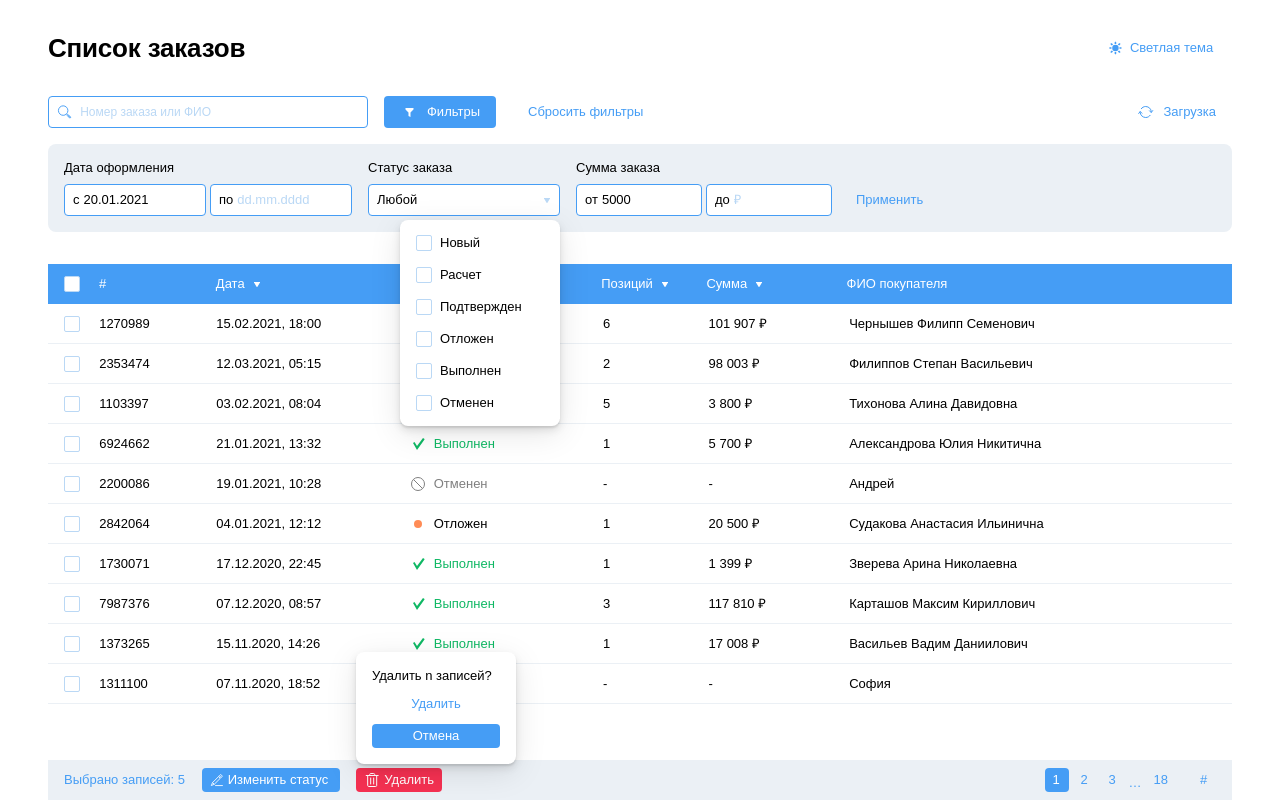
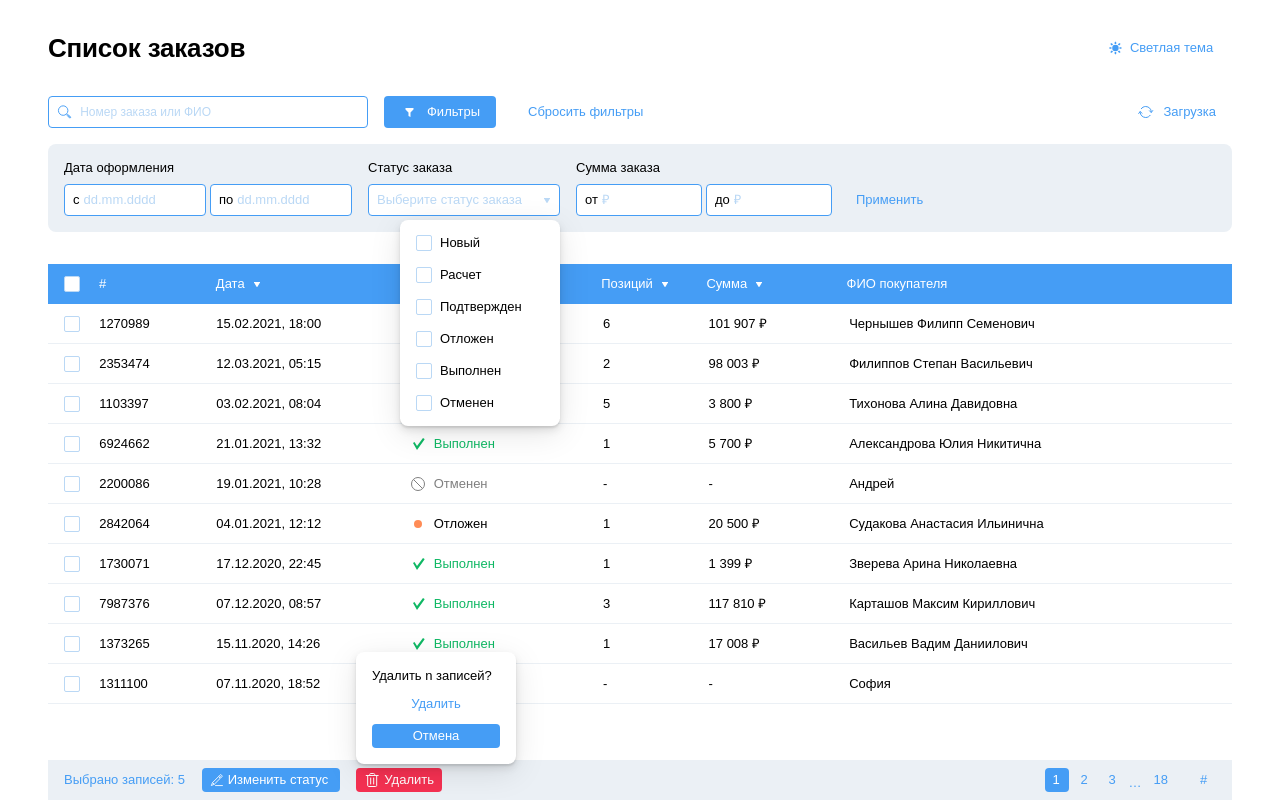
Before and after one commit to dpolevodin/admin-panel-app, a React (Create React App) app: page / in a window 1280 px wide. Built offline with nearby package versions, Linux system fonts and the light colour scheme.

Commit message:
console warning fixed

```diff
--- a/src/components/DateFilter.js
+++ b/src/components/DateFilter.js
@@ -18,7 +18,7 @@ function DateFilter () {
             <label className={labelClassName}>
                 <span className={filterTitleClass}>Дата оформления</span>
                 <div className={inputWrapperClassName}>
-                    <Input className={inputClassName} placeholder={dateFilterPlaceholder} value="20.01.2021" />
+                    <Input className={inputClassName} placeholder={dateFilterPlaceholder} />
                     <Button className={buttonClassName} svgName={dateFilterSvgName} />
                 </div>
             </label>
--- a/src/components/Input.js
+++ b/src/components/Input.js
@@ -1,6 +1,6 @@
-function Input ({className, placeholder, value}) {
+function Input ({className, placeholder}) {
     return (
-        <input className={className} placeholder={placeholder} value={value} />
+        <input className={className} placeholder={placeholder} />
     )
 }
 
--- a/src/components/StatusFilter.js
+++ b/src/components/StatusFilter.js
@@ -20,7 +20,7 @@ function StatusFilter () {
             <label className={labelClassName}>
                 <span className={statusTitleClass}>Статус заказа</span>
                 <div className={inputWrapperClassName}>
-                    <Input className={inputClassName} placeholder={statusFilterPlaceholder} value="Любой"/>
+                    <Input className={inputClassName} placeholder={statusFilterPlaceholder} />
                     <Button className={buttonClassName} svgName={statusFilterSvgName} />
                 </div>
             </label>
--- a/src/components/SumOrderFilter.js
+++ b/src/components/SumOrderFilter.js
@@ -18,7 +18,7 @@ function SumOrderFilter () {
             <label className={labelClassName}>
                 <span className={filterTitleClass}>Сумма заказа</span>
                 <div className={inputWrapperClassName}>
-                    <Input className={inputClassName} placeholder={sumFilterPlaceholder} value="5000" />
+                    <Input className={inputClassName} placeholder={sumFilterPlaceholder} />
                     <Button className={buttonClassName} svgName={sumFilterSvgName} />
                 </div>
             </label>
```
